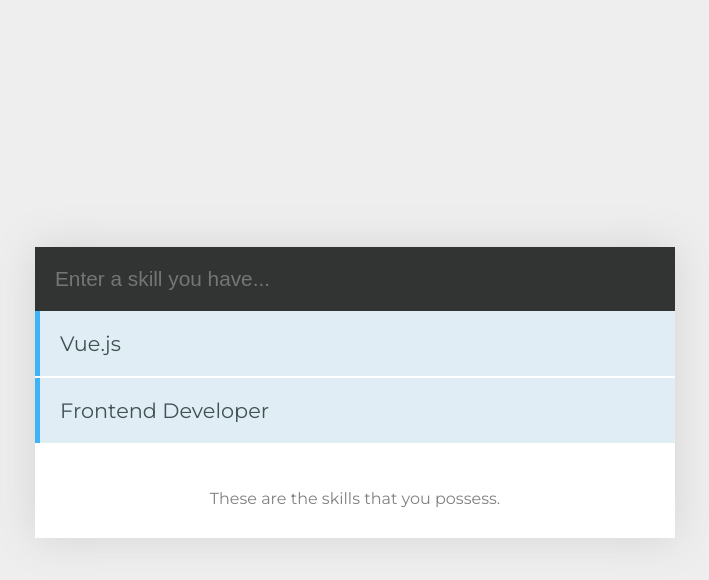
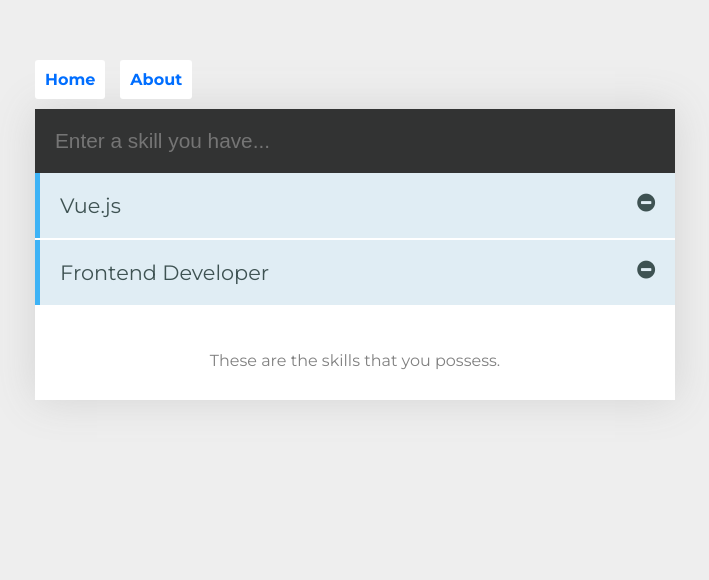
Before and after one commit to marykatefain/vue-todo, a Vue app: page / in a window 1280 px wide. Shown: the top 580 px of the page, without its empty margins (285-994 px from the left). Built offline with nearby package versions, Linux system fonts and the light colour scheme; a small style sheet from the web is missing.

Commit message:
finish skills tutorial

```diff
--- a/src/App.vue
+++ b/src/App.vue
@@ -1,6 +1,12 @@
 <template>
   <div id="app">
-    <Skills />
+    <nav>
+      <router-link to="/">Home</router-link>
+      <router-link to="/about">About</router-link>
+    </nav>
+
+    <router-view />
+
   </div>
 </template>
 
@@ -13,7 +19,7 @@
     display: grid;
     grid-template-rows: auto;
     justify-items: center;
-    align-items: center;
+    padding-top: 50px;
   }
   body, html {
     margin: 0;
@@ -22,6 +28,21 @@
   #app {
       width: 50%;
   }
+
+  nav {
+    padding: 20px 20px 20px 0;
+  }
+
+  nav a {
+    padding: 10px;
+    text-decoration: none;
+    background: #fff;
+    border-radius: 3px;
+    color: rgb(0, 110, 255);
+    font-weight: bold;
+    margin-right: 15px;
+  }
+
 </style>
 
 <script>
--- /dev/null
+++ b/src/components/About.vue
@@ -0,0 +1,6 @@
+<template>
+  <div class="about">
+    <h1>This is an about page</h1>
+    <p>Lorem ipsum dolor sit amet, consectetur adipiscing elit, sed do eiusmod tempor incididunt ut labore et dolore magna ali...</p>
+  </div>
+</template>
--- a/src/components/Skills.css
+++ b/src/components/Skills.css
@@ -1,4 +1,6 @@
 @import "https://cdn.jsdelivr.net/npm/animate.css@3.5.1";
+@import "https://maxcdn.bootstrapcdn.com/font-awesome/4.7.0/css/font-awesome.min.css";
+
 
   .holder {
     background: #fff;
@@ -65,3 +67,8 @@
     transform: scale(1);
   }
 }
+
+i {
+  float: right;
+  cursor: pointer;
+}
--- a/src/components/Skills.vue
+++ b/src/components/Skills.vue
@@ -14,7 +14,10 @@
 
       <ul>
         <transition-group name="list" enter-active-class="animated bounceInUp" leave-active-class="animated bounceOutDown">
-          <li v-for="(data, index) in skills" :key='index'>{{ data.skill }}</li>
+          <li v-for="(data, index) in skills" :key='index'>
+            {{ data.skill }}
+            <i class="fa fa-minus-circle" v-on:click="remove(index)"></i>
+          </li>
         </transition-group>
       </ul>
       <p>These are the skills that you possess.</p>
@@ -44,6 +47,9 @@
             console.log("not valid");
           }
         })
+      },
+      remove(id) {
+        this.skills.splice(id,1);
       }
     }
   }
--- a/src/router.js
+++ b/src/router.js
@@ -1,26 +1,21 @@
-import Vue from "vue";
-import Router from "vue-router";
-import Home from "./views/Home.vue";
+import Vue from 'vue'
+import Router from 'vue-router'
+import Skills from './components/Skills.vue'
+import About from './components/About.vue'
 
-Vue.use(Router);
+Vue.use(Router)
 
 export default new Router({
-  mode: "history",
-  base: process.env.BASE_URL,
   routes: [
     {
-      path: "/",
-      name: "home",
-      component: Home
+      path: '/',
+      name: 'skills',
+      component: Skills
     },
     {
-      path: "/about",
-      name: "about",
-      // route level code-splitting
-      // this generates a separate chunk (about.[hash].js) for this route
-      // which is lazy-loaded when the route is visited.
-      component: () =>
-        import(/* webpackChunkName: "about" */ "./views/About.vue")
+      path: '/about',
+      name: 'about',
+      component: About
     }
   ]
-});
+})
```
